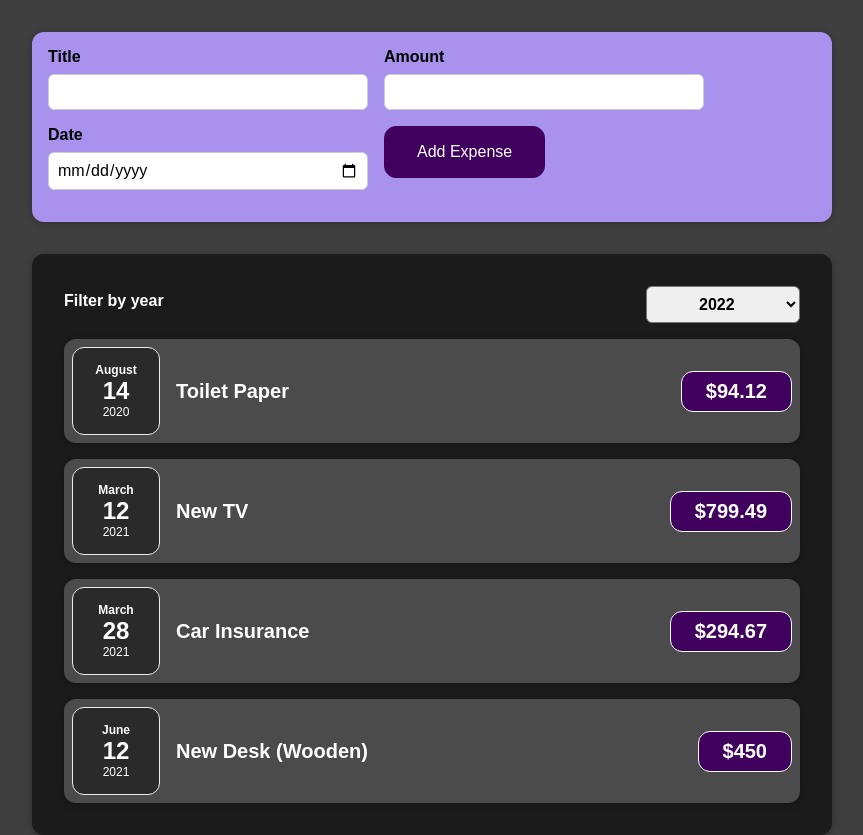
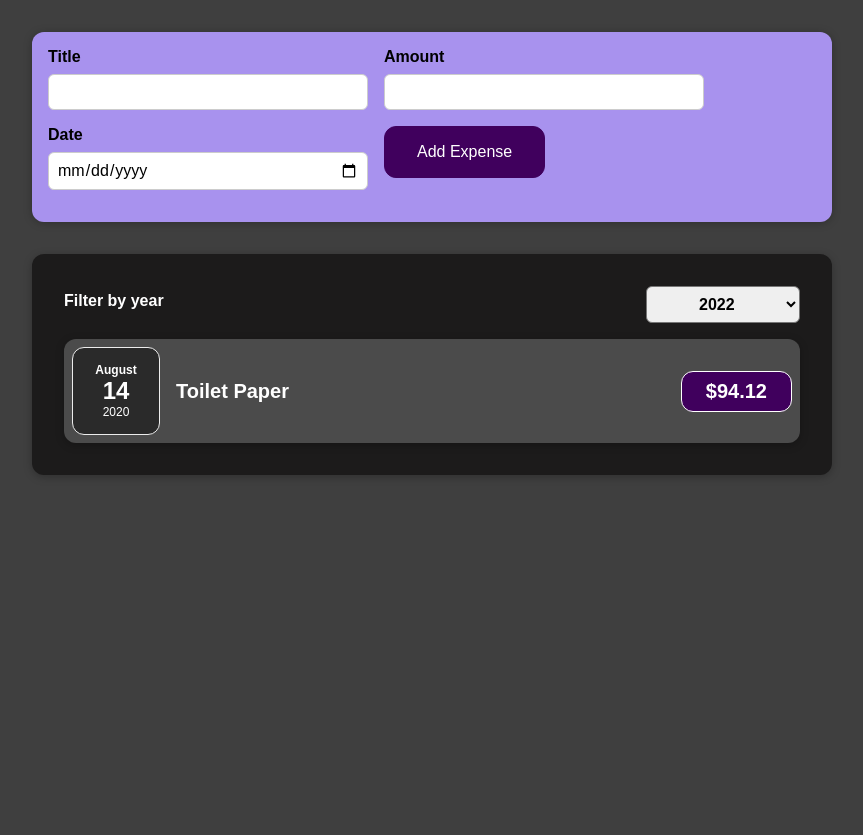
Before and after one commit to enemrocky/expenseTracker, a React (Vite) app: page / in a window 1280 px wide. Shown: the whole page, without its empty margins (208-1071 px from the left). After the commit the page ends 800 px from the top, so only its background shows below. Built offline with nearby package versions, Linux system fonts and the light colour scheme.

Commit message:
Added conditional for empty expenses array

```diff
--- a/src/components/expenses/expenses.css
+++ b/src/components/expenses/expenses.css
@@ -7,3 +7,7 @@
 	border-radius: 12px;
 	box-shadow: 0 2px 8px rgba(0, 0, 0, 0.25);
 }
+
+p {
+	color: #fff;
+}
--- a/src/components/expenses/expenses.jsx
+++ b/src/components/expenses/expenses.jsx
@@ -10,19 +10,30 @@
 		setFilteredYear(selectedYear);
 	};
 
+	const filteredExpenses = props.items.filter((expense) => {
+		return expense.date.getFullYear().toString() === filteredYear;
+	});
+
+	let expenseContent = <p>No Items Found</p>;
+
+	if (filteredExpenses.length > 0) {
+		expenseContent = filteredExpenses.map((expense) => (
+			<ExpenseItem
+				key={expense.id}
+				date={expense.date}
+				amount={expense.amount}
+				title={expense.title}
+			/>
+		));
+	}
+
 	return (
 		<div className="container">
 			<ExpenseFilter
 				selected={filteredYear}
 				onChangeDate={filterChangeHandler}
 			/>
-			{props.items.map((expense) => (
-				<ExpenseItem
-					date={expense.date}
-					amount={expense.amount}
-					title={expense.title}
-				/>
-			))}
+			{expenseContent}
 		</div>
 	);
 };
```
